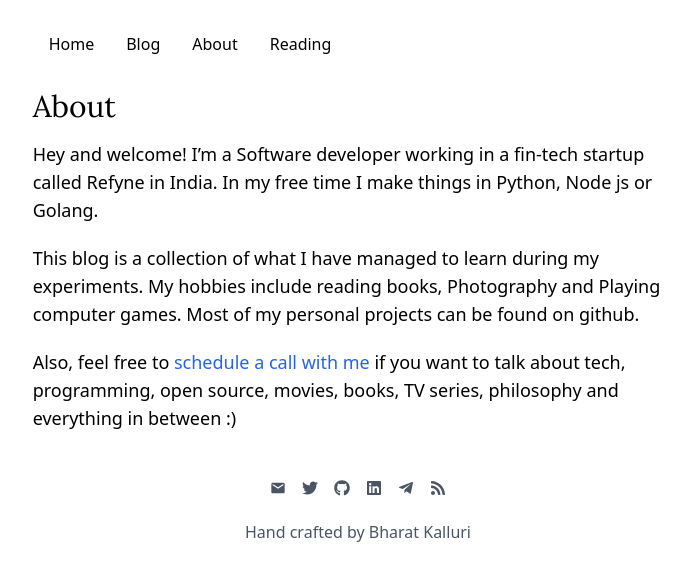
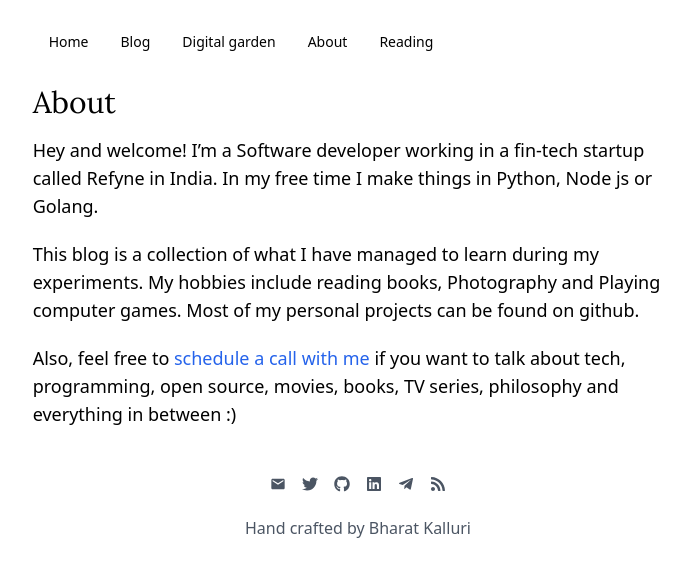
Before and after one commit to BharatKalluri/bharatkalluri.com, a Next.js app: page /about in a window 1280 px wide. Shown: the top 580 px of the page, without its empty margins (282-972 px from the left). Built offline with nearby package versions, Linux system fonts and the light colour scheme.

Commit message:
setup redirect to digital garden
Signed-off-by: Bharat Kalluri <bharatkalluri@protonmail.com>

```diff
--- a/app/layout.tsx
+++ b/app/layout.tsx
@@ -15,6 +15,10 @@ const navBarItems: Array<{ href: string; text: string }> = [
 	{
 		href: '/blog',
 		text: 'Blog',
+	},
+	{
+		href: 'https://notes.bharatkalluri.com',
+		text: 'Digital garden',
 	},
 	{
 		href: '/about',
--- /dev/null
+++ b/app/notes/page.tsx
@@ -0,0 +1,5 @@
+import { redirect } from 'next/navigation';
+
+export default function Page() {
+	return redirect('https://notes.bharatkalluri.com');
+}
--- a/app/page.tsx
+++ b/app/page.tsx
@@ -27,7 +27,10 @@ const ProfileSection = () => (
 		<img className={'rounded-full h-20 w-20'} src={PROFILE_IMAGE_URL} alt={'Bharat Kalluri'} />
 		<section className={'text-left flex flex-col space-y-5 md:space-y-2'}>
 			<h1 className={H1Styles}>Hi, I&apos;m Bharat Kalluri 👋</h1>
-			<p>Senior software engineer @ Refyne. A blog exploring the fundamentals of computer science</p>
+			<p>
+				Senior software engineer @ Refyne. This is my side of the internet where I explore fundamentals of
+				computer science.
+			</p>
 		</section>
 	</section>
 );
--- a/constants/style-constants.ts
+++ b/constants/style-constants.ts
@@ -7,4 +7,4 @@ export const serifFont = Lora({ subsets: ['latin'], weight: ['400'] });
 export const H1Styles: string = clsx('text-3xl font-bold', serifFont.className);
 export const H2Styles: string = clsx('text-md font-bold');
 export const CardListStyles = clsx('flex flex-col space-y-5 py-4');
-export const ButtonStyles = clsx('rounded-md font-medium text-md hover:bg-gray-300 px-3 md:px-4 py-2');
+export const ButtonStyles = clsx('rounded-md font-medium text-sm hover:bg-gray-300 px-2 md:px-4 py-2');
```
